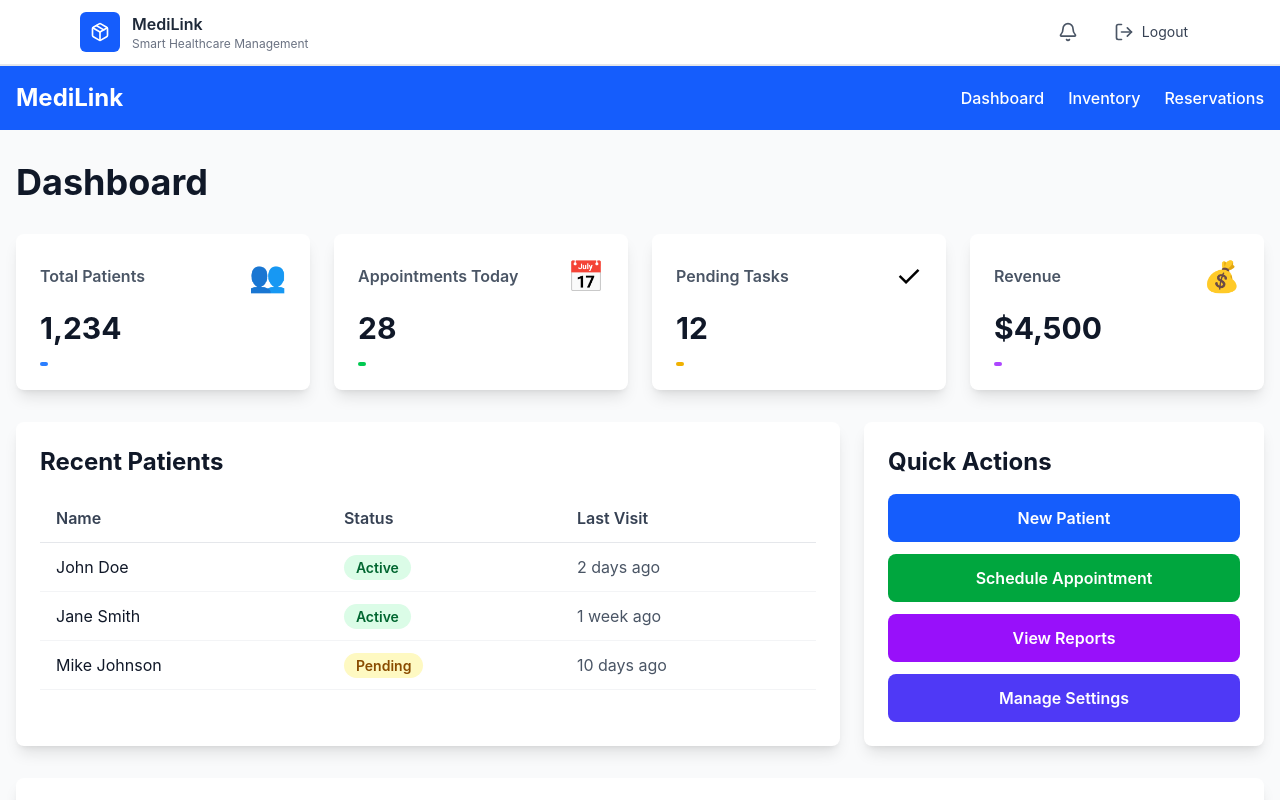
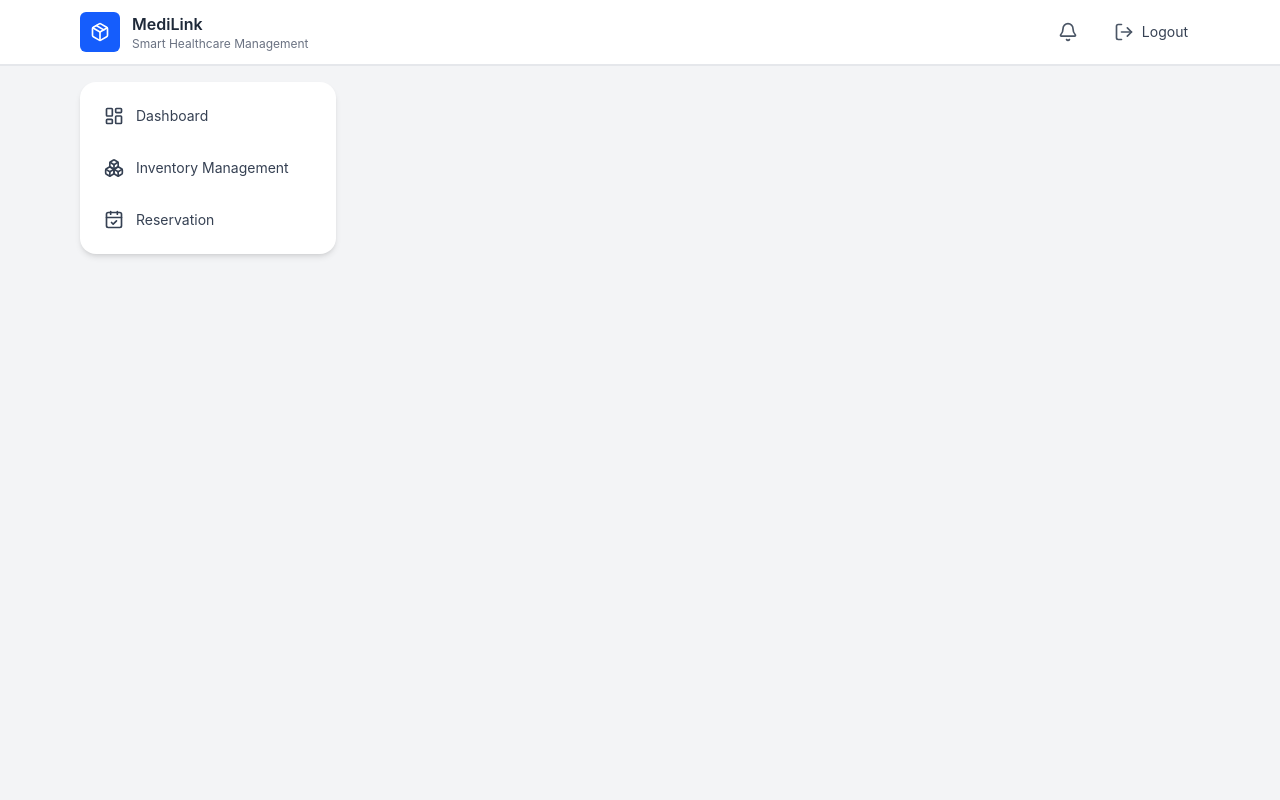
Before and after one commit to malaka96/MediLink-frontend, a React (Vite) app: page / in a window 1280 px wide. Shown: the top 800 px of the page. Built offline with nearby package versions, Linux system fonts and the light colour scheme.

Commit message:
setup side nav panel and left content panel

```diff
--- a/src/App.tsx
+++ b/src/App.tsx
@@ -1,31 +1,19 @@
-import { BrowserRouter as Router, Routes, Route } from 'react-router-dom'
-import TopBar from './components/TopBar'
-import Navigation from './components/Navigation'
-import Dashboard from './pages/Dashboard'
-import InventoryManagement from './pages/InventoryManagement'
-import Reservations from './pages/Reservations'
+import { BrowserRouter, Routes, Route, } from "react-router-dom";
+import Topbar from "./components/TopBar";
+import Layout from "./pages/Layout";
 
-function App() {
+export default function App() {
   return (
-    <Router>
-      <div className="flex flex-col min-h-screen">
-        <TopBar />
-        <Navigation />
-        <main className="flex-grow">
-          <Routes>
-            <Route path="/" element={<Dashboard />} />
-            <Route path="/inventory" element={<InventoryManagement />} />
-            <Route path="/reservations" element={<Reservations />} />
-          </Routes>
-        </main>
-        <footer className="bg-gray-900 text-white py-8 mt-16">
-          <div className="container mx-auto px-4 text-center">
-            <p className="text-gray-400">© 2026 MediLink. All rights reserved.</p>
-          </div>
-        </footer>
-      </div>
-    </Router>
-  )
+    <BrowserRouter>
+    <Topbar/>
+      <Routes>
+        <Route path="/" element={<Layout/>}>
+
+          <Route path="dashboard" element={<h1>Dashboard</h1>} />
+          <Route path="inventory" element={<h1>Inventory Management</h1>} />
+          <Route path="reservation" element={<h1>Reservation</h1>} />
+        </Route>
+      </Routes>
+    </BrowserRouter>
+  );
 }
-
-export default App
--- a/src/pages/Dashboard.tsx
+++ b/src/pages/Dashboard.tsx
@@ -1,106 +1,82 @@
-export default function Dashboard() {
-  const stats = [
-    { label: 'Total Patients', value: '1,234', icon: '👥', color: 'bg-blue-500' },
-    { label: 'Appointments Today', value: '28', icon: '📅', color: 'bg-green-500' },
-    { label: 'Pending Tasks', value: '12', icon: '✓', color: 'bg-yellow-500' },
-    { label: 'Revenue', value: '$4,500', icon: '💰', color: 'bg-purple-500' },
+import { useState } from "react";
+import {
+  LayoutDashboard,
+  Boxes,
+  CalendarCheck
+} from "lucide-react";
+
+type Page = "dashboard" | "inventory" | "reservation";
+
+export default function DashboardLayout() {
+  const [activePage, setActivePage] = useState<Page>("dashboard");
+
+  const navItems = [
+    {
+      key: "dashboard" as Page,
+      label: "Dashboard",
+      icon: LayoutDashboard,
+    },
+    {
+      key: "inventory" as Page,
+      label: "Inventory Management",
+      icon: Boxes,
+    },
+    {
+      key: "reservation" as Page,
+      label: "Reservation",
+      icon: CalendarCheck,
+    },
   ];
 
-  const recentPatients = [
-    { id: 1, name: 'John Doe', status: 'Active', lastVisit: '2 days ago' },
-    { id: 2, name: 'Jane Smith', status: 'Active', lastVisit: '1 week ago' },
-    { id: 3, name: 'Mike Johnson', status: 'Pending', lastVisit: '10 days ago' },
-  ];
+  const getPageTitle = () => {
+    switch (activePage) {
+      case "dashboard":
+        return "Dashboard";
+      case "inventory":
+        return "Inventory Management";
+      case "reservation":
+        return "Reservation";
+    }
+  };
 
   return (
-    <div className="min-h-screen bg-gray-50 py-8">
-      <div className="container mx-auto px-4">
-        <h1 className="text-4xl font-bold text-gray-900 mb-8">Dashboard</h1>
+    <div className="h-screen flex bg-gray-100">
 
-        {/* Stats Grid */}
-        <div className="grid md:grid-cols-4 gap-6 mb-8">
-          {stats.map((stat, idx) => (
-            <div key={idx} className="bg-white rounded-lg shadow-lg p-6">
-              <div className="flex items-center justify-between mb-4">
-                <h3 className="text-gray-600 font-semibold">{stat.label}</h3>
-                <span className="text-3xl">{stat.icon}</span>
-              </div>
-              <p className="text-3xl font-bold text-gray-900">{stat.value}</p>
-              <div className={`${stat.color} w-2 h-1 mt-4 rounded`}></div>
-            </div>
-          ))}
+      {/* SIDEBAR */}
+      <div className="w-64 bg-white border-r p-3 space-y-2">
+        {navItems.map((item) => {
+          const Icon = item.icon;
+          const isActive = activePage === item.key;
+
+          return (
+            <button
+              key={item.key}
+              onClick={() => setActivePage(item.key)}
+              className={`w-full flex items-center gap-3 px-3 py-3 rounded-lg text-left transition
+                ${
+                  isActive
+                    ? "bg-blue-100 text-blue-600 font-medium"
+                    : "text-gray-700 hover:bg-gray-100"
+                }`}
+            >
+              <Icon className="w-5 h-5" />
+              <span className="text-sm">{item.label}</span>
+            </button>
+          );
+        })}
+      </div>
+
+      {/* CONTENT AREA */}
+      <div className="flex-1 flex flex-col">
+
+        {/* PAGE CONTENT */}
+        <div className="p-6">
+          <h1 className="text-xl font-semibold text-gray-800">
+            {getPageTitle()}
+          </h1>
         </div>
 
-        <div className="grid md:grid-cols-3 gap-6">
-          {/* Recent Patients */}
-          <div className="md:col-span-2 bg-white rounded-lg shadow-lg p-6">
-            <h2 className="text-2xl font-bold text-gray-900 mb-4">Recent Patients</h2>
-            <div className="overflow-x-auto">
-              <table className="w-full">
-                <thead>
-                  <tr className="border-b border-gray-200">
-                    <th className="text-left py-3 px-4 font-semibold text-gray-700">Name</th>
-                    <th className="text-left py-3 px-4 font-semibold text-gray-700">Status</th>
-                    <th className="text-left py-3 px-4 font-semibold text-gray-700">Last Visit</th>
-                  </tr>
-                </thead>
-                <tbody>
-                  {recentPatients.map((patient) => (
-                    <tr key={patient.id} className="border-b border-gray-100 hover:bg-gray-50">
-                      <td className="py-3 px-4 text-gray-900">{patient.name}</td>
-                      <td className="py-3 px-4">
-                        <span className={`px-3 py-1 rounded-full text-sm font-semibold ${
-                          patient.status === 'Active'
-                            ? 'bg-green-100 text-green-800'
-                            : 'bg-yellow-100 text-yellow-800'
-                        }`}>
-                          {patient.status}
-                        </span>
-                      </td>
-                      <td className="py-3 px-4 text-gray-600">{patient.lastVisit}</td>
-                    </tr>
-                  ))}
-                </tbody>
-              </table>
-            </div>
-          </div>
-
-          {/* Quick Actions */}
-          <div className="bg-white rounded-lg shadow-lg p-6">
-            <h2 className="text-2xl font-bold text-gray-900 mb-4">Quick Actions</h2>
-            <div className="space-y-3">
-              <button className="w-full bg-blue-600 hover:bg-blue-700 text-white font-semibold py-3 px-4 rounded-lg transition-colors">
-                New Patient
-              </button>
-              <button className="w-full bg-green-600 hover:bg-green-700 text-white font-semibold py-3 px-4 rounded-lg transition-colors">
-                Schedule Appointment
-              </button>
-              <button className="w-full bg-purple-600 hover:bg-purple-700 text-white font-semibold py-3 px-4 rounded-lg transition-colors">
-                View Reports
-              </button>
-              <button className="w-full bg-indigo-600 hover:bg-indigo-700 text-white font-semibold py-3 px-4 rounded-lg transition-colors">
-                Manage Settings
-              </button>
-            </div>
-          </div>
-        </div>
-
-        {/* Activity Chart Section */}
-        <div className="mt-8 bg-white rounded-lg shadow-lg p-6">
-          <h2 className="text-2xl font-bold text-gray-900 mb-6">Weekly Activity</h2>
-          <div className="flex items-end justify-between h-64 gap-2">
-            {['Mon', 'Tue', 'Wed', 'Thu', 'Fri', 'Sat', 'Sun'].map((day, idx) => (
-              <div key={idx} className="flex flex-col items-center gap-2">
-                <div
-                  className="w-12 bg-gradient-to-t from-blue-600 to-blue-400 rounded-t-lg"
-                  style={{ height: `${Math.random() * 200 + 50}px` }}
-                ></div>
-                <span className="text-sm font-semibold text-gray-600">{day}</span>
-              </div>
-            ))}
-          </div>
-        </div>
       </div>
     </div>
-  )
+  );
 }
--- /dev/null
+++ b/src/pages/Layout.tsx
@@ -0,0 +1,49 @@
+import { NavLink, Outlet } from "react-router-dom";
+import { LayoutDashboard, Boxes, CalendarCheck } from "lucide-react";
+
+export default function Layout() {
+  const navItems = [
+    { to: "/dashboard", label: "Dashboard", icon: LayoutDashboard },
+    { to: "/inventory", label: "Inventory Management", icon: Boxes },
+    { to: "/reservation", label: "Reservation", icon: CalendarCheck },
+  ];
+
+  return (
+    <div className="min-h-screen sm:px-16 bg-gray-100 flex flex-col sm:flex-row">
+
+      {/* SIDEBAR WRAPPER */}
+      <div className="p-3 sm:p-4">
+        <div className="w-full sm:w-64 bg-white rounded-2xl shadow-md p-3 space-y-2">
+
+          {navItems.map((item) => {
+            const Icon = item.icon;
+
+            return (
+              <NavLink
+                key={item.to}
+                to={item.to}
+                className={({ isActive }) =>
+                  `flex items-center gap-3 px-3 py-3 rounded-xl transition
+                  ${
+                    isActive
+                      ? "bg-blue-600 text-white shadow-sm"
+                      : "text-gray-700 hover:bg-gray-100"
+                  }`
+                }
+              >
+                <Icon className="w-5 h-5" />
+                <span className="text-sm">{item.label}</span>
+              </NavLink>
+            );
+          })}
+        </div>
+      </div>
+
+      {/* CONTENT */}
+      <div className="flex-1 p-4 sm:p-6">
+        <Outlet />
+      </div>
+
+    </div>
+  );
+}
```
